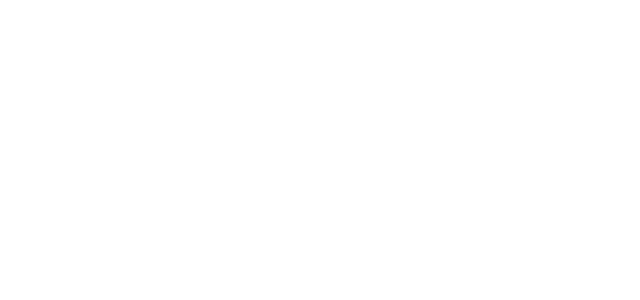
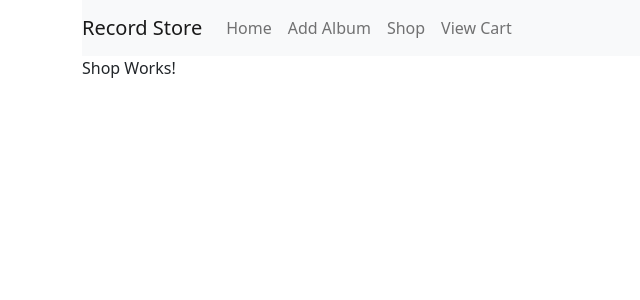
Before and after one commit to simpledimplejohn/record-store-front-end, an Angular app: page /shop in a window 1280 px wide. Before the commit this address led to /. Shown: the top 300 px of the page, without its empty margins (0-640 px from the left). Built offline with nearby package versions, Linux system fonts and the light colour scheme.

Commit message:
add shop component with nav

```diff
--- a/src/app/app-routing.module.ts
+++ b/src/app/app-routing.module.ts
@@ -1,12 +1,13 @@
-import { SearchComponent } from './components/search/search.component';
 import { AddalbumComponent } from './components/addalbum/addalbum.component';
 import { HomeComponent } from './components/home/home.component';
 import { NgModule } from '@angular/core';
 import { RouterModule, Routes } from '@angular/router';
+import { ShopComponent } from './components/shop/shop.component';
 
 const routes: Routes = [
   {path : "", component: HomeComponent},
-  {path : "addalbum", component: AddalbumComponent}
+  {path : "addalbum", component: AddalbumComponent},
+  {path : "shop", component: ShopComponent}
 ];
 
 @NgModule({
--- a/src/app/app.module.ts
+++ b/src/app/app.module.ts
@@ -6,6 +6,7 @@ import { AppComponent } from './app.component';
 import { NavComponent } from './components/nav/nav.component';
 import { HomeComponent } from './components/home/home.component';
 import { AddalbumComponent } from './components/addalbum/addalbum.component';
+import { ShopComponent } from './components/shop/shop.component';
 
 
 @NgModule({
@@ -13,7 +14,8 @@ import { AddalbumComponent } from './components/addalbum/addalbum.component';
     AppComponent,
     NavComponent,
     HomeComponent,
-    AddalbumComponent
+    AddalbumComponent,
+    ShopComponent
   ],
   imports: [
     BrowserModule,
--- /dev/null
+++ b/src/app/components/shop/shop.component.html
@@ -0,0 +1,4 @@
+<div class="body">
+  <app-nav></app-nav>
+  <p>Shop Works!</p>
+</div>
--- /dev/null
+++ b/src/app/components/shop/shop.component.ts
@@ -0,0 +1,15 @@
+import { Component, OnInit } from '@angular/core';
+
+@Component({
+  selector: 'app-shop',
+  templateUrl: './shop.component.html',
+  styleUrls: ['./shop.component.css']
+})
+export class ShopComponent implements OnInit {
+
+  constructor() { }
+
+  ngOnInit(): void {
+  }
+
+}
```
Also changed, not shown: src/app/components/shop/shop.component.css (added), 1 other file (tests, documents, lock files or other folders).
